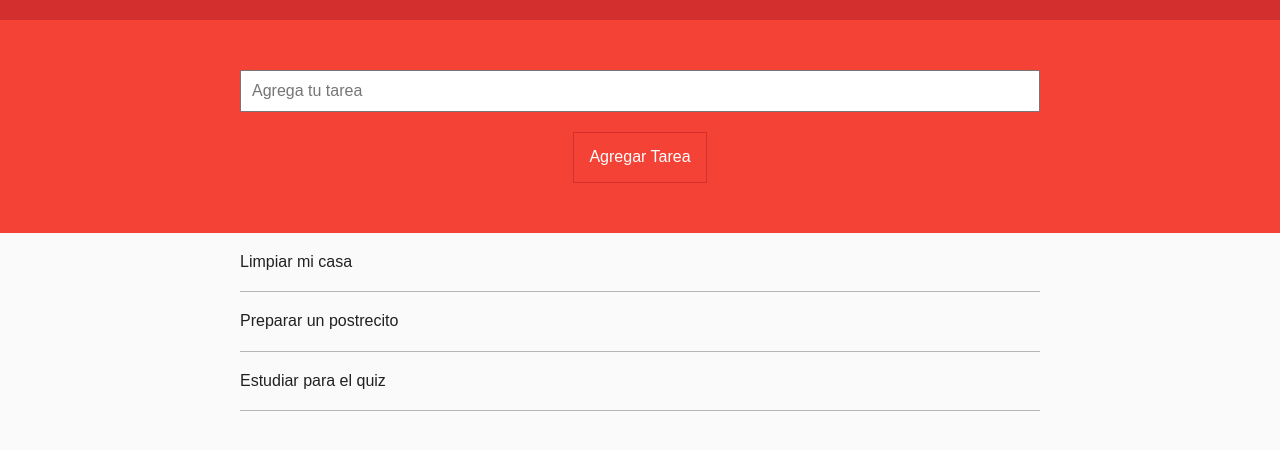
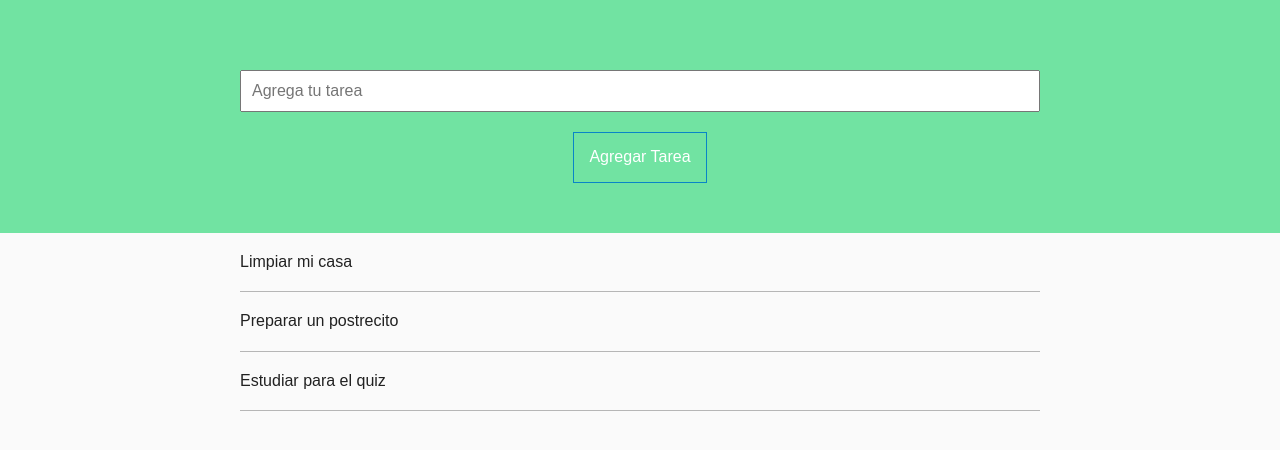
Before and after one commit to bluedem0n/lista-tareas, a plain HTML site: page index.html in a window 1280 px wide. Drawn offline with nearby package versions, Linux system fonts and the light colour scheme.

Commit message:
Modificando estilos

```diff
--- a/css/estilos.css
+++ b/css/estilos.css
@@ -19,8 +19,8 @@ body {
 }
 
 .principal {
-	background: #F44336;
-	border-top: 20px solid #D32F2F;
+	background: #71e3a2;
+	border-top: 20px solid #71e3a2;
 	color: #fff;
 	padding: 50px 0;
 	width: 100%;
@@ -38,13 +38,13 @@ body {
 }
 
 .principal .formulario input[type=text].error {
-	border: 5px solid #D32F2F;
+	border: 5px solid #ea4242;
 	color: red;
 }
 
 .principal .formulario .boton {
 	background: none;
-	border: 1px solid #D32F2F;
+	border: 1px solid #0985c7;
 	color: #fff;
 	display: inline-block;
 	font-size: 16px;
```
